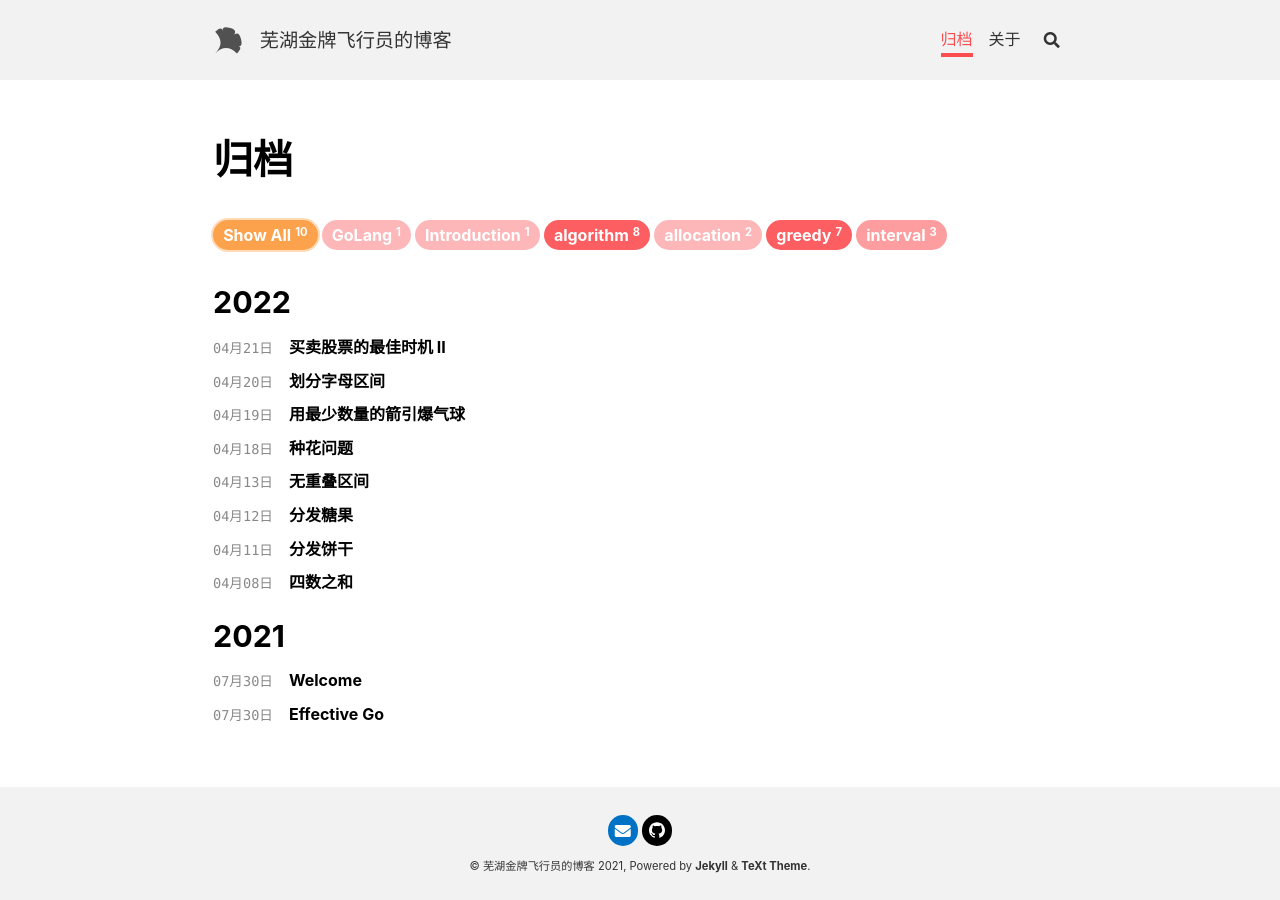
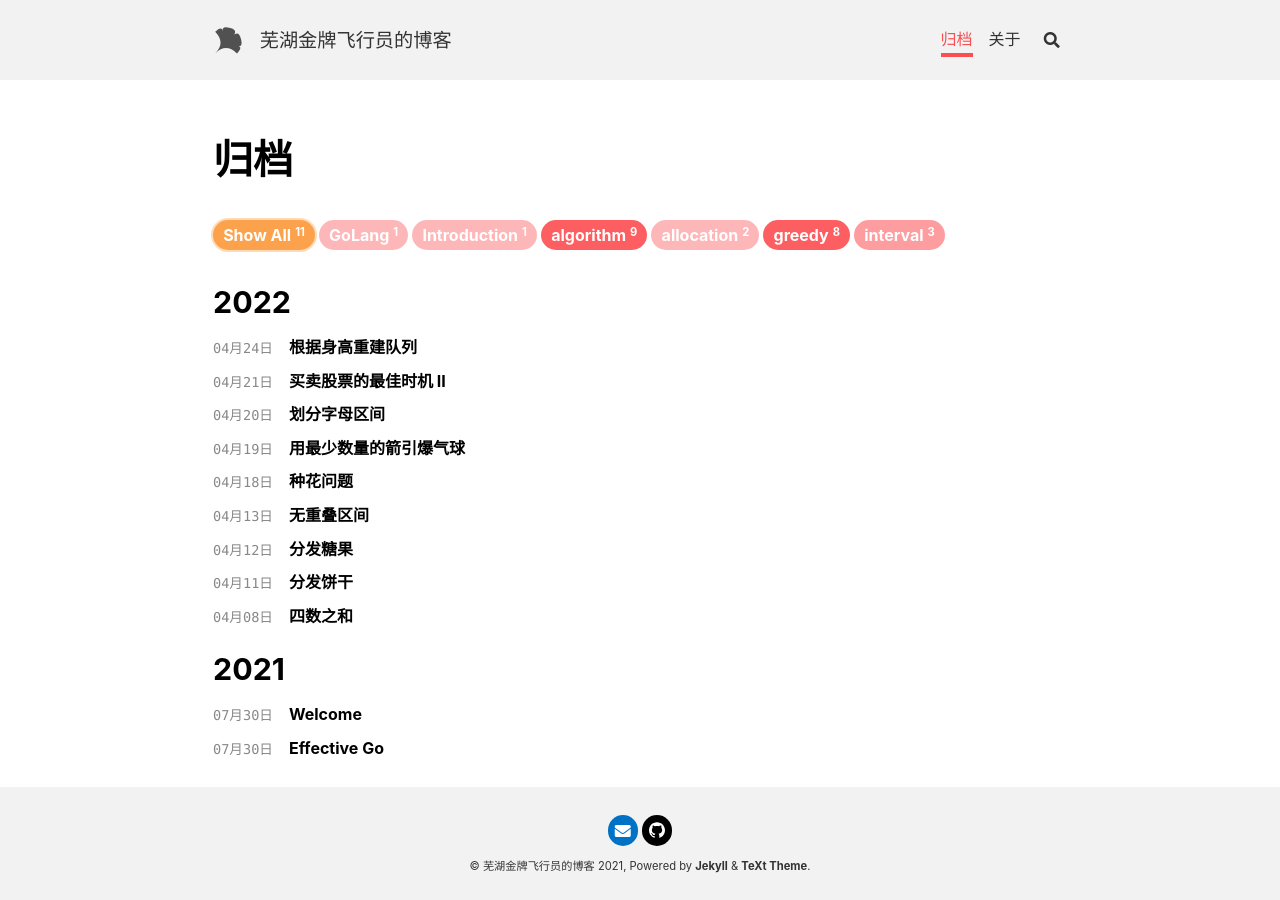
Before and after one commit to WuhuGoldPilot/wuhugoldpilot.github.io, a Jekyll site: the page built from archive.html, in a window 1280 px wide. Built offline with Jekyll 4.4.1, drawn with Linux system fonts in a browser that asks for light colours; nearby versions of some CDN libraries; part of the change alters nothing that is shown.

Commit message:
add reconstructQueue

````diff
--- /dev/null
+++ b/_posts/algorithm/2022-04-24-algorithm-reconstructQueue.md
@@ -0,0 +1,79 @@
+---
+layout: article
+title: 根据身高重建队列
+tags: algorithm greedy
+sharing: true
+show_author_profile: true
+typora-copy-images-to: ..\..\assets\blog_img
+typora-root-url: ..\..
+key: 2022-04-24-algorithm-reconstructQueue
+comment: true
+mermaid: true
+chart: true
+---
+
+# 题目描述
+
+假设有打乱顺序的一群人站成一个队列，数组 people 表示队列中一些人的属性（不一定按顺序）。每个 $people[i] = [h_i, k_i]$ 表示第i 个人的身高为 $h_i$ ，前面正好有$k_i$个身高大于或等于$h_i$的人。
+请你重新构造并返回输入数组 people 所表示的队列。返回的队列应该格式化为数组 queue ，其中 $queue[j] = [h_j, k_j]$是队列中第 j 个人的属性（queue[0] 是排在队列前面的人）。
+
+示例 1：
+
+输入：people = [[[7,0],[4,4],[7,1],[5,0],[6,1],[5,2]]]
+输出：[[[5,0],[7,0],[5,2],[6,1],[4,4],[7,1]]]
+解释：
+编号为 0 的人身高为 5 ，没有身高更高或者相同的人排在他前面。
+编号为 1 的人身高为 7 ，没有身高更高或者相同的人排在他前面。
+编号为 2 的人身高为 5 ，有 2 个身高更高或者相同的人排在他前面，即编号为 0 和 1 的人。
+编号为 3 的人身高为 6 ，有 1 个身高更高或者相同的人排在他前面，即编号为 1 的人。
+编号为 4 的人身高为 4 ，有 4 个身高更高或者相同的人排在他前面，即编号为 0、1、2、3 的人。
+编号为 5 的人身高为 7 ，有 1 个身高更高或者相同的人排在他前面，即编号为 1 的人。
+因此 [[[5,0],[7,0],[5,2],[6,1],[4,4],[7,1]]] 是重新构造后的队列。
+
+
+示例 2：
+
+输入：people = [[[6,0],[5,0],[4,0],[3,2],[2,2],[1,4]]]
+输出：[[[4,0],[5,0],[2,2],[3,2],[1,4],[6,0]]]
+
+提示：
+- $1 <= people.length <= 2000$
+- $0 <= hi <= 106$
+- $0 <= ki < people.length$
+- 题目数据确保队列可以被重建
+
+
+# 解题思路
+
+## 贪心解法
+
+我们先把数组按照身高从高到低排序，处理身高相同的人时：按照身高为第一关键字降序，第二关键字升序排序。遍历数组时如果我们依次将每个人放入队列中，当我们放入第i个人时：
+- 第$0,...,i-1$个人已经在队列中安排了位置，他们只需要站在第$i$个人前面，就会对第$i$个人产生影响，因为他们都比第$i$个人高；
+- 而第$i+1,...,n-1$个人还没有放入队列中，并且他们无论站在哪里，对第$i$个人都没有任何影响，因为他们都比第$i$个人矮。
+
+在这种情况下，我们可以发现：遍历时后面的人既然不会对第$i$个人产生影响，我们可以使用`插空`的方法，以此给每一个人在当前队列中选择一个插入的位置。也就是说：当我们放入第i个人时，只需要将其插入队列中，是他前面恰好有$k_i$个人即可。
+代码中的`ans = append(ans[:idx], append([][]int{v}, ans[idx:]...)...)`是使用golang的切片实现的上面描述的插入。
+
+# 代码
+
+golang实现：
+```go
+import "sort"
+
+func reconstructQueue(people [][]int) (ans [][]int) {
+	sort.Slice(people, func(i, j int) bool { // 按身高降序排序，第二关键字升序排序
+		a, b := people[i], people[j]
+		return a[0] > b[0] || a[0] == b[0] && a[1] < b[1]
+	})
+	for _, v := range people {
+		idx := v[1]
+		ans = append(ans[:idx], append([][]int{v}, ans[idx:]...)...)
+	}
+	return
+}
+```
+
+# 时间和空间复杂度
+
+- 时间复杂度：$O(n^2)$，其中 n 是数组 people 的长度。我们需要 $O(nlogn)$ 的时间进行排序，随后需要 $O(n^2)$的时间遍历每一个人并将他们放入队列中。由于前者在渐近意义下小于后者，因此总时间复杂度为 $O(n^2)$。
+- 空间复杂度：$O(logn)$。
````
Also changed, not shown: _posts/algorithm/2022-04-21-algorithm-maxProfit-ii.md (+0 -1 lines).
